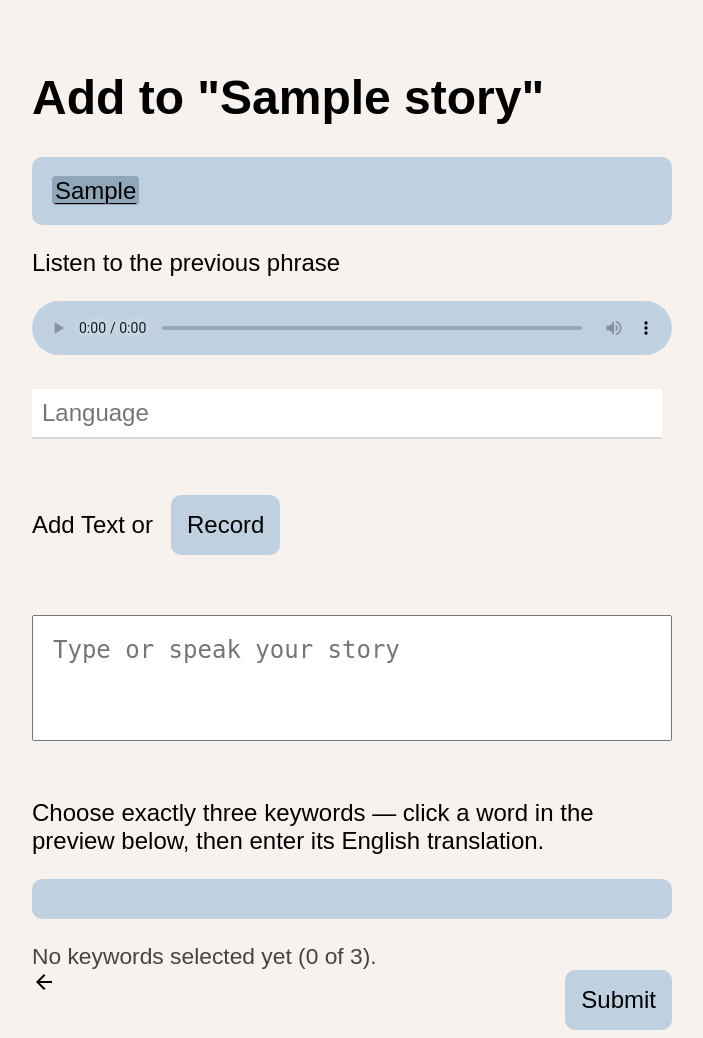
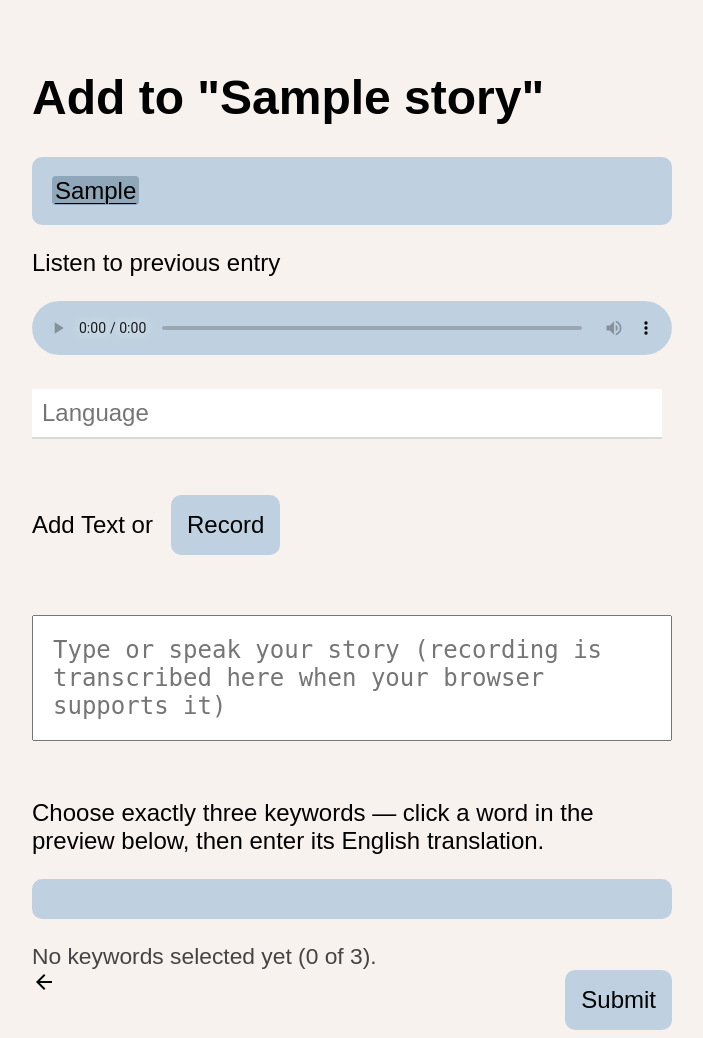
Before and after one commit to imaquair/82304, a Django app: page /add/1/ in a window 1280 px wide. Shown: the whole page, without its empty margins (288-991 px from the left). Run offline with Django 5.2, Linux system fonts and the light colour scheme; tables that the repository leaves empty hold one stand-in row (values such as "Sample post").

Commit message:
Show previous entry's recording

```diff
--- a/Software/chaineHistoire/templates/add_to_story.html
+++ b/Software/chaineHistoire/templates/add_to_story.html
@@ -26,9 +26,11 @@
                 {% endfor %}
             {% endif %}
         </p>
-        {% if previous_recording and previous_recording.audio_file %}
-            <p class="previous-audio-label">Listen to the previous phrase</p>
-            <audio class="previous-recording-audio" controls preload="metadata" src="{{ previous_recording.audio_file.url }}"></audio>
+        {% if story.recordings.last.audio_file %}
+            <p>Listen to previous entry</p>
+            <audio controls>
+                <source src="{{ previous_recording.audio_file.url }}">
+            </audio>
             <br><br>
         {% endif %}
         {% if errors %}
@@ -56,7 +58,7 @@
             </div>
             <audio id="playback" class="create-playback" controls playsinline hidden></audio>
             <br><br>
-            <textarea name="english_text" id="english_text" placeholder="Type or speak your story" rows="3" maxlength="5000">{{ english_text|default:'' }}</textarea><br><br>
+            <textarea name="english_text" id="english_text" placeholder="Type or speak your story (recording is transcribed here when your browser supports it)" rows="3" maxlength="5000">{{ english_text|default:'' }}</textarea><br><br>
             <p>Choose exactly three keywords — click a word in the preview below, then enter its English translation.</p>
             <p id="draft-story-preview" class="previous_story_text draft-story-live" aria-live="off"></p>
             <p id="keyword-selection-status" class="keyword-selection-status" aria-live="polite"></p>
```
